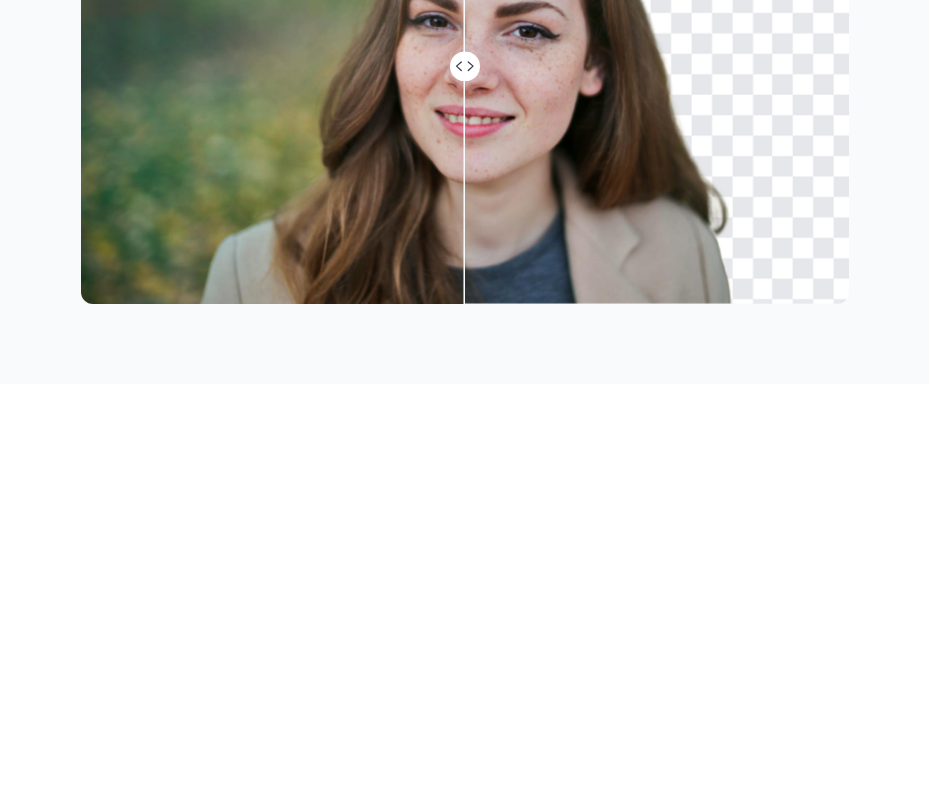
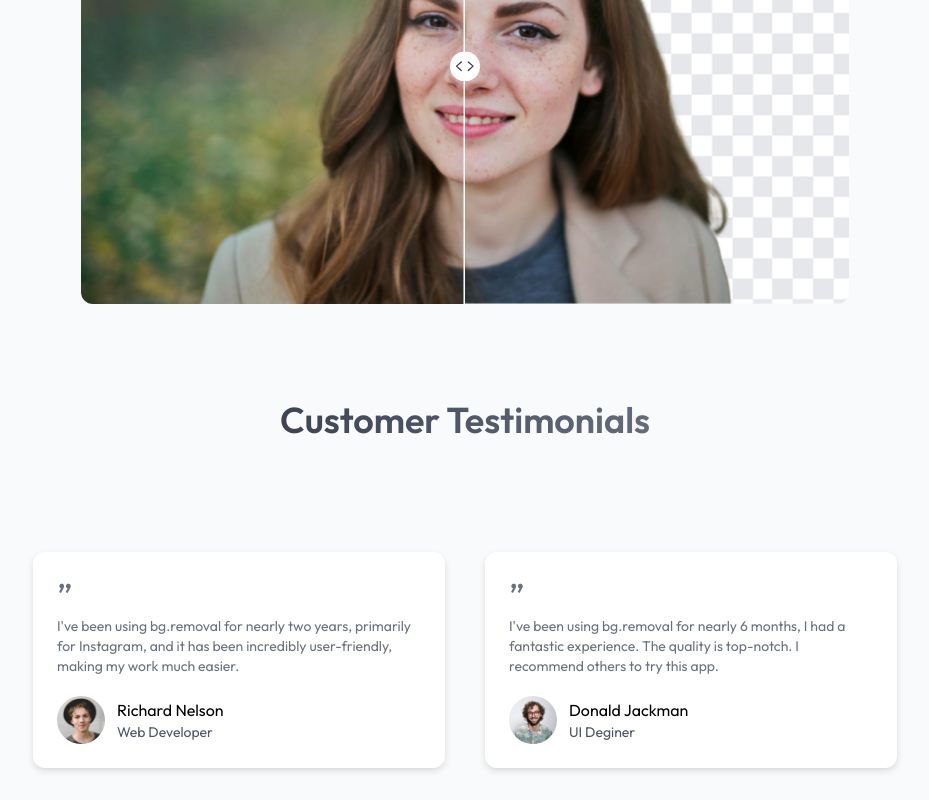
Before and after one commit to Saurabh-101/BG-Buddy, a React (Vite) app in the folder client/: page / in a window 1280 px wide. Shown: the part 1831-2631 px from the top of the page, without its empty margins (175-1104 px from the left). Before the commit the page ends 2215 px from the top, so only its background shows below. Built offline with nearby package versions, Linux system fonts and the light colour scheme.

Commit message:
Testimonials component complete

```diff
--- /dev/null
+++ b/client/src/components/Testimonials.jsx
@@ -0,0 +1,34 @@
+import React from 'react'
+import { testimonialsData } from '../assets/assets'
+
+const Testimonials = () => {
+
+  return (
+    <div>
+
+        <h1 className='mb-12 sm:mb-20 text-center text-2xl md:text-3xl lg:text-4xl mt-4 font-semibold bg-gradient-to-r from-gray-900 to-gray-400 bg-clip-text text-transparent'>Customer Testimonials</h1>
+
+        {/* Testimonials */}
+        <div className='grid grid-cols-1 md:grid-cols-2 gap-10 max-w-4xl m-auto px-4 py-8'>
+            {
+                testimonialsData.map((item,index)=>(
+                    <div key={index} className='bg-white p-6  rounded-xl drop-shadow-md max-w-lg m-auto hover:scale-105 transition-all duration-700'>
+                        <p className='text-4xl text-gray-500'>”</p>
+                        <p className='text-sm text-gray-500'>{item.text}</p>
+                        <div className='flex items-center gap-3 mt-5'>
+                            <img src={item.image} alt="" className='w-12 rounded-full'/>
+                            <div>
+                                <p>{item.author}</p>
+                                <p className='text-sm text-gray-600'>{item.jobTitle}</p>
+                            </div>
+                        </div>
+                    </div>
+                ))
+            }
+        </div>
+
+    </div>
+  )
+}
+
+export default Testimonials
--- a/client/src/index.css
+++ b/client/src/index.css
@@ -1,4 +1,9 @@
+@import url('https://fonts.googleapis.com/css2?family=Outfit:wght@100..900&family=Prata&display=swap');
 @import "tailwindcss";
+
+*{
+    font-family: Outfit;
+}
 
 .slider{
     -webkit-appearance: none;
--- a/client/src/pages/Home.jsx
+++ b/client/src/pages/Home.jsx
@@ -2,6 +2,7 @@
 import Header from '../components/Header'
 import Steps from '../components/Steps'
 import BgSlider from '../components/BgSlider'
+import Testimonials from '../components/Testimonials'
 
 const Home = () => {
   return (
@@ -9,6 +10,7 @@
       <Header/>
       <Steps/>
       <BgSlider/>
+      <Testimonials/>
     </div>
   )
 }
```
